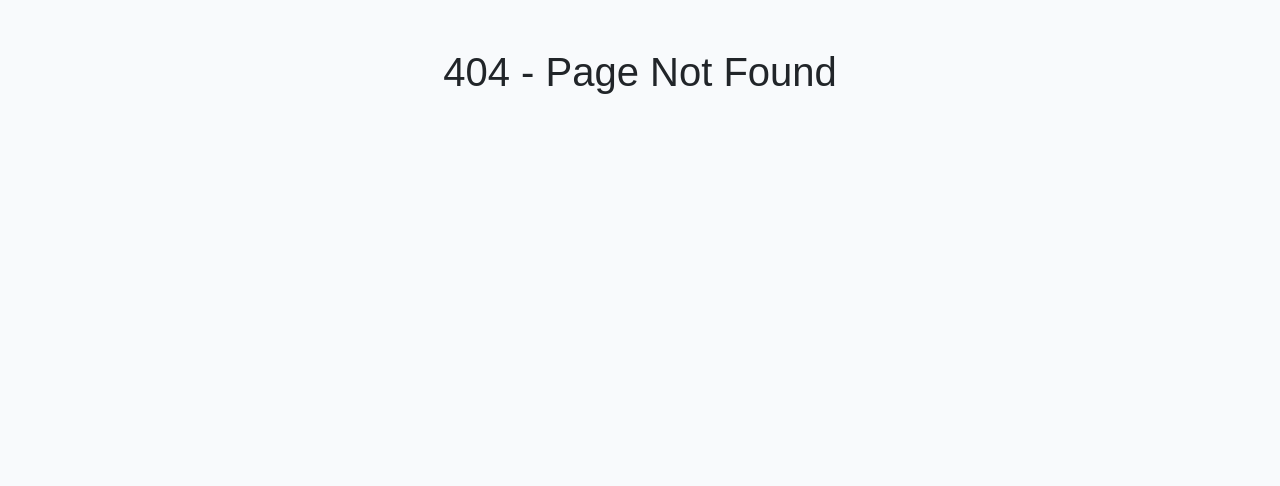
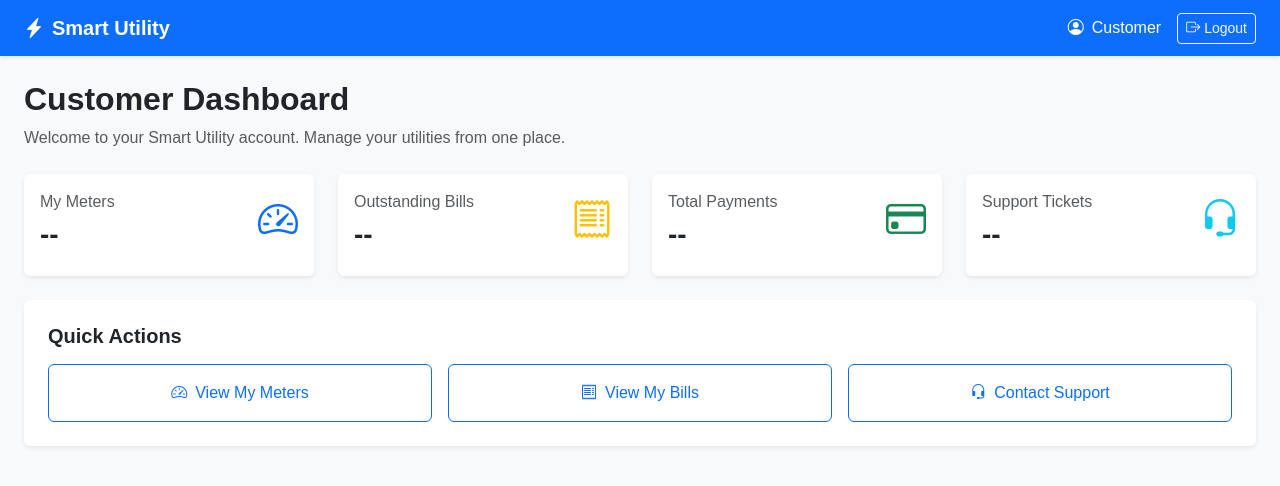
Before and after one commit to Josephshitandi/smart-utility-platform, a React app in the folder frontend/: page /dashboard in a window 1280 px wide. Before the commit this address had no page. Shown: the top 486 px of the page. Built offline with nearby package versions, Linux system fonts and the light colour scheme; sample sign-in values are in the browser's storage; the HTML template or start-up script is replaced by a standard one.

Commit message:
Added dashboard page

```diff
--- a/frontend/src/App.jsx
+++ b/frontend/src/App.jsx
@@ -2,20 +2,25 @@ import { Routes, Route, Navigate } from 'react-router-dom'
 
 import Login from './pages/Login'
 import Register from './pages/Register'
+import Dashboard from './pages/Dashboard'
 
 function App() {
   return (
     <Routes>
+
       <Route path="/" element={<Navigate to="/login" replace />} />
 
       <Route path="/login" element={<Login />} />
 
       <Route path="/register" element={<Register />} />
 
+      <Route path="/dashboard" element={<Dashboard />} />
+
       <Route
         path="*"
         element={<h1 className="text-center mt-5">404 - Page Not Found</h1>}
       />
+
     </Routes>
   )
 }
--- /dev/null
+++ b/frontend/src/pages/Dashboard.jsx
@@ -0,0 +1,164 @@
+import { useEffect } from 'react'
+import { useNavigate } from 'react-router-dom'
+
+function Dashboard() {
+  const navigate = useNavigate()
+
+  useEffect(() => {
+    const token = sessionStorage.getItem('access_token')
+
+    if (!token) {
+      navigate('/login', { replace: true })
+    }
+  }, [navigate])
+
+  const handleLogout = () => {
+    sessionStorage.removeItem('access_token')
+    sessionStorage.removeItem('refresh_token')
+
+    navigate('/login', { replace: true })
+  }
+
+  return (
+    <div className="min-vh-100 bg-light">
+
+      {/* Navigation */}
+      <nav className="navbar navbar-expand-lg navbar-dark bg-primary shadow-sm">
+        <div className="container-fluid px-4">
+
+          <a className="navbar-brand fw-bold" href="/dashboard">
+            <i className="bi bi-lightning-charge-fill me-2"></i>
+            Smart Utility
+          </a>
+
+          <div className="d-flex align-items-center gap-3">
+            <span className="text-white">
+              <i className="bi bi-person-circle me-2"></i>
+              Customer
+            </span>
+
+            <button
+              className="btn btn-outline-light btn-sm"
+              onClick={handleLogout}
+            >
+              <i className="bi bi-box-arrow-right me-1"></i>
+              Logout
+            </button>
+          </div>
+
+        </div>
+      </nav>
+
+      {/* Dashboard Content */}
+      <div className="container-fluid px-4 py-4">
+
+        <div className="mb-4">
+          <h2 className="fw-bold">Customer Dashboard</h2>
+          <p className="text-muted">
+            Welcome to your Smart Utility account.
+            Manage your utilities from one place.
+          </p>
+        </div>
+
+        {/* Summary Cards */}
+        <div className="row g-4">
+
+          <div className="col-md-6 col-xl-3">
+            <div className="card border-0 shadow-sm h-100">
+              <div className="card-body">
+                <div className="d-flex justify-content-between">
+                  <div>
+                    <p className="text-muted mb-1">My Meters</p>
+                    <h3 className="fw-bold">--</h3>
+                  </div>
+                  <i className="bi bi-speedometer2 fs-1 text-primary"></i>
+                </div>
+              </div>
+            </div>
+          </div>
+
+          <div className="col-md-6 col-xl-3">
+            <div className="card border-0 shadow-sm h-100">
+              <div className="card-body">
+                <div className="d-flex justify-content-between">
+                  <div>
+                    <p className="text-muted mb-1">Outstanding Bills</p>
+                    <h3 className="fw-bold">--</h3>
+                  </div>
+                  <i className="bi bi-receipt fs-1 text-warning"></i>
+                </div>
+              </div>
+            </div>
+          </div>
+
+          <div className="col-md-6 col-xl-3">
+            <div className="card border-0 shadow-sm h-100">
+              <div className="card-body">
+                <div className="d-flex justify-content-between">
+                  <div>
+                    <p className="text-muted mb-1">Total Payments</p>
+                    <h3 className="fw-bold">--</h3>
+                  </div>
+                  <i className="bi bi-credit-card fs-1 text-success"></i>
+                </div>
+              </div>
+            </div>
+          </div>
+
+          <div className="col-md-6 col-xl-3">
+            <div className="card border-0 shadow-sm h-100">
+              <div className="card-body">
+                <div className="d-flex justify-content-between">
+                  <div>
+                    <p className="text-muted mb-1">Support Tickets</p>
+                    <h3 className="fw-bold">--</h3>
+                  </div>
+                  <i className="bi bi-headset fs-1 text-info"></i>
+                </div>
+              </div>
+            </div>
+          </div>
+
+        </div>
+
+        {/* Quick Actions */}
+        <div className="card border-0 shadow-sm mt-4">
+          <div className="card-body p-4">
+
+            <h5 className="fw-bold mb-3">Quick Actions</h5>
+
+            <div className="row g-3">
+
+              <div className="col-md-4">
+                <button className="btn btn-outline-primary w-100 py-3">
+                  <i className="bi bi-speedometer2 me-2"></i>
+                  View My Meters
+                </button>
+              </div>
+
+              <div className="col-md-4">
+                <button className="btn btn-outline-primary w-100 py-3">
+                  <i className="bi bi-receipt me-2"></i>
+                  View My Bills
+                </button>
+              </div>
+
+              <div className="col-md-4">
+                <button className="btn btn-outline-primary w-100 py-3">
+                  <i className="bi bi-headset me-2"></i>
+                  Contact Support
+                </button>
+              </div>
+
+            </div>
+
+          </div>
+        </div>
+
+      </div>
+
+    </div>
+  )
+}
+
+export default Dashboard
--- a/frontend/src/pages/Login.jsx
+++ b/frontend/src/pages/Login.jsx
@@ -1,5 +1,5 @@
 import { useState } from 'react'
-import { Link } from 'react-router-dom'
+import { Link, useNavigate } from 'react-router-dom'
 
 import '../App.css'
 import Brand from '../components/Brand'
@@ -8,6 +8,7 @@ import InputField from '../components/InputField'
 import apiClient from '../api/client'
 
 function Login() {
+  const navigate = useNavigate()
   const [showPassword, setShowPassword] = useState(false)
   const [email, setEmail] = useState('')
   const [password, setPassword] = useState('')
@@ -40,9 +41,13 @@ function Login() {
         response.data.refresh
       )
 
-      setMessage('Login successful! Your account is authenticated.')
+      setMessage('Login successful! Redirecting to dashboard...')
 
-      setPassword('')
+        setPassword('')
+
+        setTimeout(() => {
+        navigate('/dashboard')
+        }, 1000)
 
     } catch (err) {
       const data = err.response?.data
```
